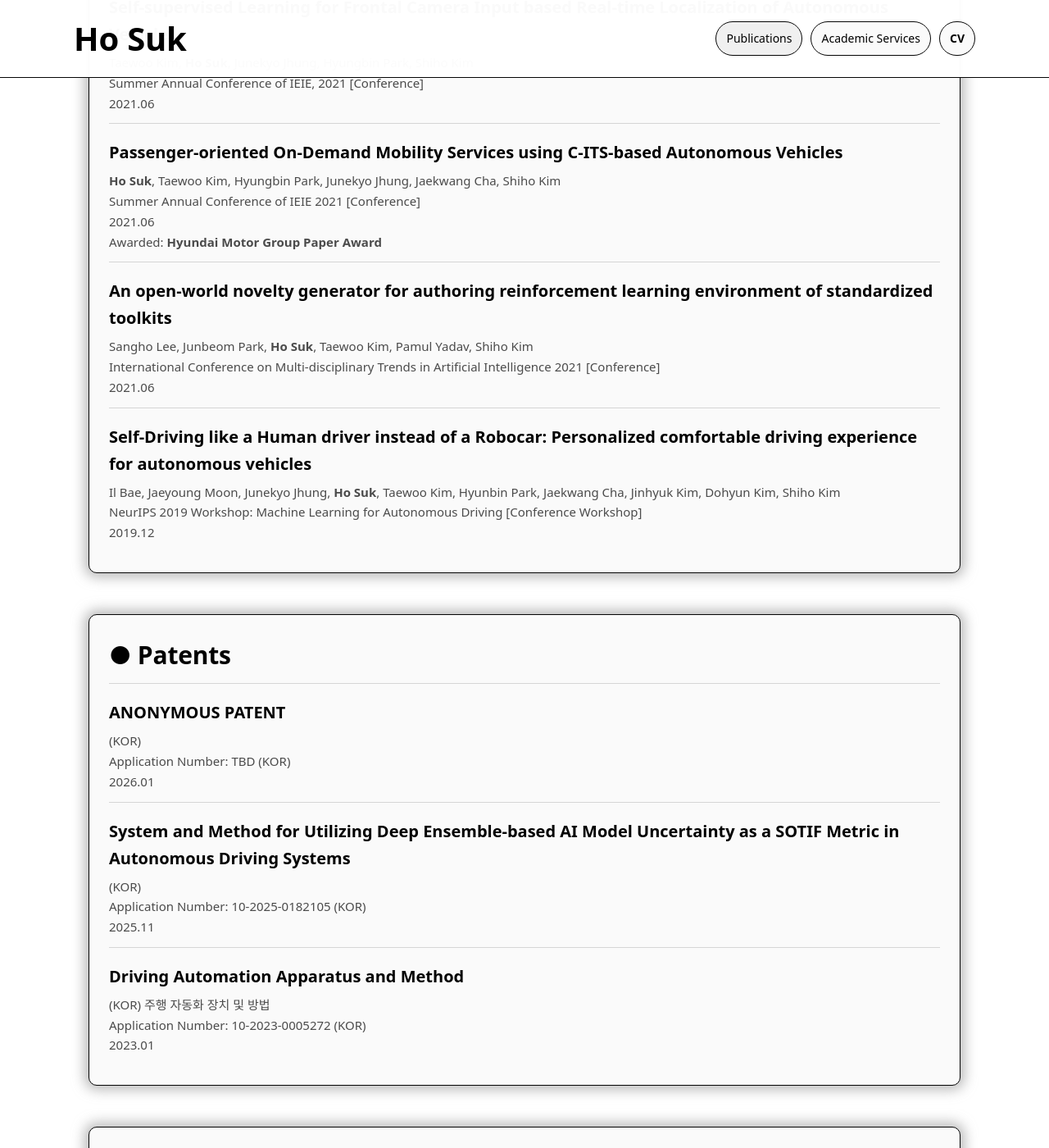
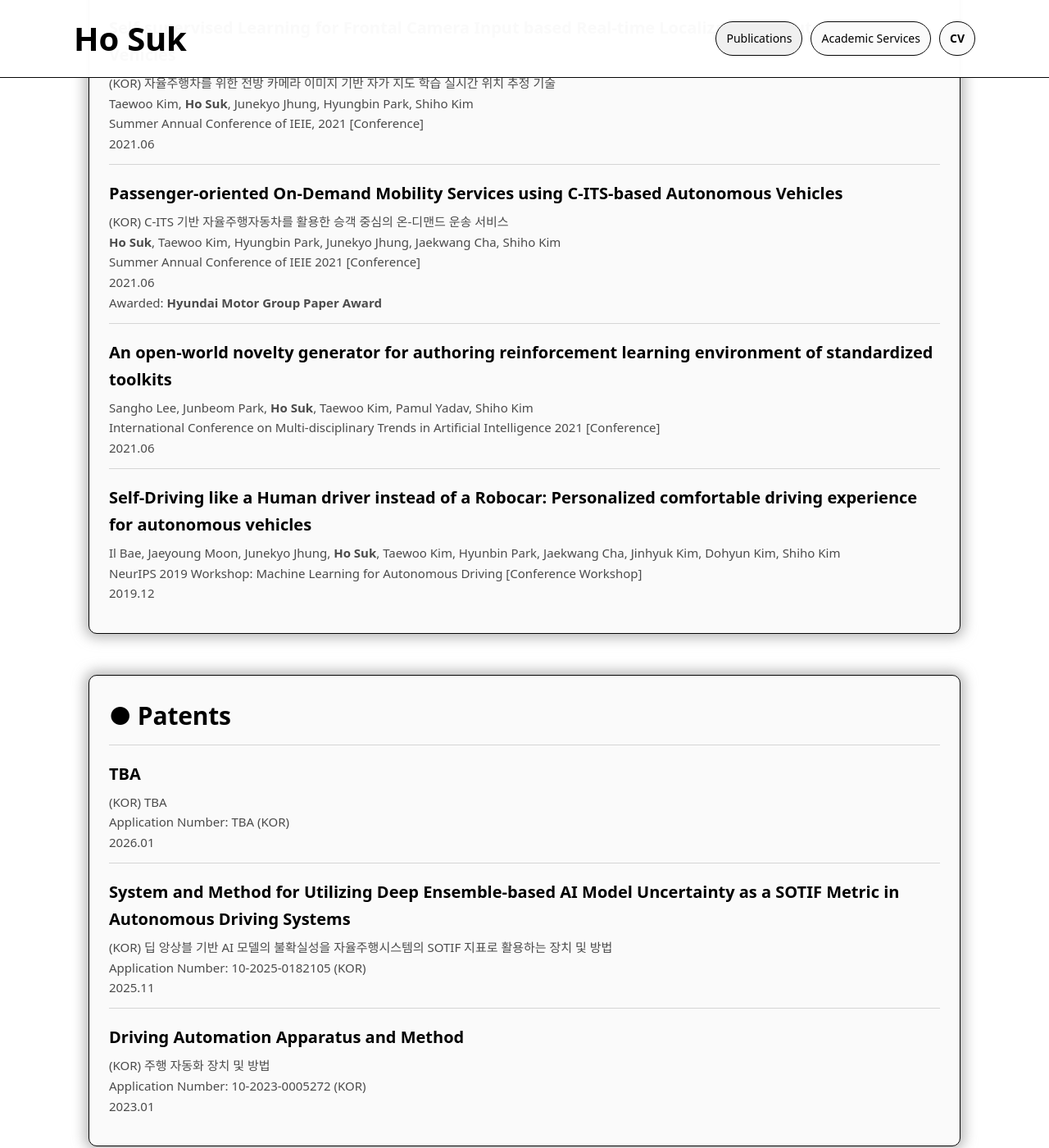
Before and after one commit to ho-suk-93/ho-suk-93.github.io, a Jekyll site: the page built from index.md, in a window 1280 px wide and 1400 px high, scrolled down 4567 px. Shown: the whole window at 82% size. Built offline with Jekyll 4.4.1, drawn with Linux system fonts in a browser that asks for light colours; some of the changed text lies outside the part shown.

Commit message:
Update index.md

```diff
--- a/index.md
+++ b/index.md
@@ -142,6 +142,7 @@ description: "Ho Suk's Personal Website"
     </div>
     <div class="list-item">
       <p class="item-title">Automotive Software Development Methodologies and Standards</p>
+      <p class="item-desc">(KOR) 자동차 소프트웨어 개발 방법론 및 표준</p>
       <p class="item-desc"><b>Ho Suk</b></p>
       <p class="item-desc">Automotive Software [Book]</p>
       <p class="item-desc">2025.02</p>
@@ -197,12 +198,14 @@ description: "Ho Suk's Personal Website"
     </div>
     <div class="list-item">
       <p class="item-title">Self-supervised Learning for Frontal Camera Input based Real-time Localization of Autonomous Vehicles</p>
+      <p class="item-desc">(KOR) 자율주행차를 위한 전방 카메라 이미지 기반 자가 지도 학습 실시간 위치 추정 기술</p>
       <p class="item-desc">Taewoo Kim, <b>Ho Suk</b>, Junekyo Jhung, Hyungbin Park, Shiho Kim</p>
       <p class="item-desc">Summer Annual Conference of IEIE, 2021 [Conference]</p>
       <p class="item-desc">2021.06</p>
     </div>
     <div class="list-item">
       <p class="item-title">Passenger-oriented On-Demand Mobility Services using C-ITS-based Autonomous Vehicles</p>
+      <p class="item-desc">(KOR) C-ITS 기반 자율주행자동차를 활용한 승객 중심의 온-디맨드 운송 서비스</p>
       <p class="item-desc"><b>Ho Suk</b>, Taewoo Kim, Hyungbin Park, Junekyo Jhung, Jaekwang Cha, Shiho Kim</p>
       <p class="item-desc">Summer Annual Conference of IEIE 2021 [Conference]</p>
       <p class="item-desc">2021.06</p>
@@ -229,14 +232,14 @@ description: "Ho Suk's Personal Website"
   <div class="card">
     <div class="section-title">● Patents</div>
     <div class="list-item">
-      <p class="item-title">ANONYMOUS PATENT</p>
-      <p class="item-desc">(KOR)</p>
-      <p class="item-desc">Application Number: TBD (KOR)</p>
+      <p class="item-title">TBA</p>
+      <p class="item-desc">(KOR) TBA</p>
+      <p class="item-desc">Application Number: TBA (KOR)</p>
       <p class="item-desc">2026.01</p>
     </div>
     <div class="list-item">
       <p class="item-title">System and Method for Utilizing Deep Ensemble-based AI Model Uncertainty as a SOTIF Metric in Autonomous Driving Systems</p>
-      <p class="item-desc">(KOR)</p>
+      <p class="item-desc">(KOR) 딥 앙상블 기반 AI 모델의 불확실성을 자율주행시스템의 SOTIF 지표로 활용하는 장치 및 방법</p>
       <p class="item-desc">Application Number: 10-2025-0182105 (KOR)</p>
       <p class="item-desc">2025.11</p>
     </div>
```
